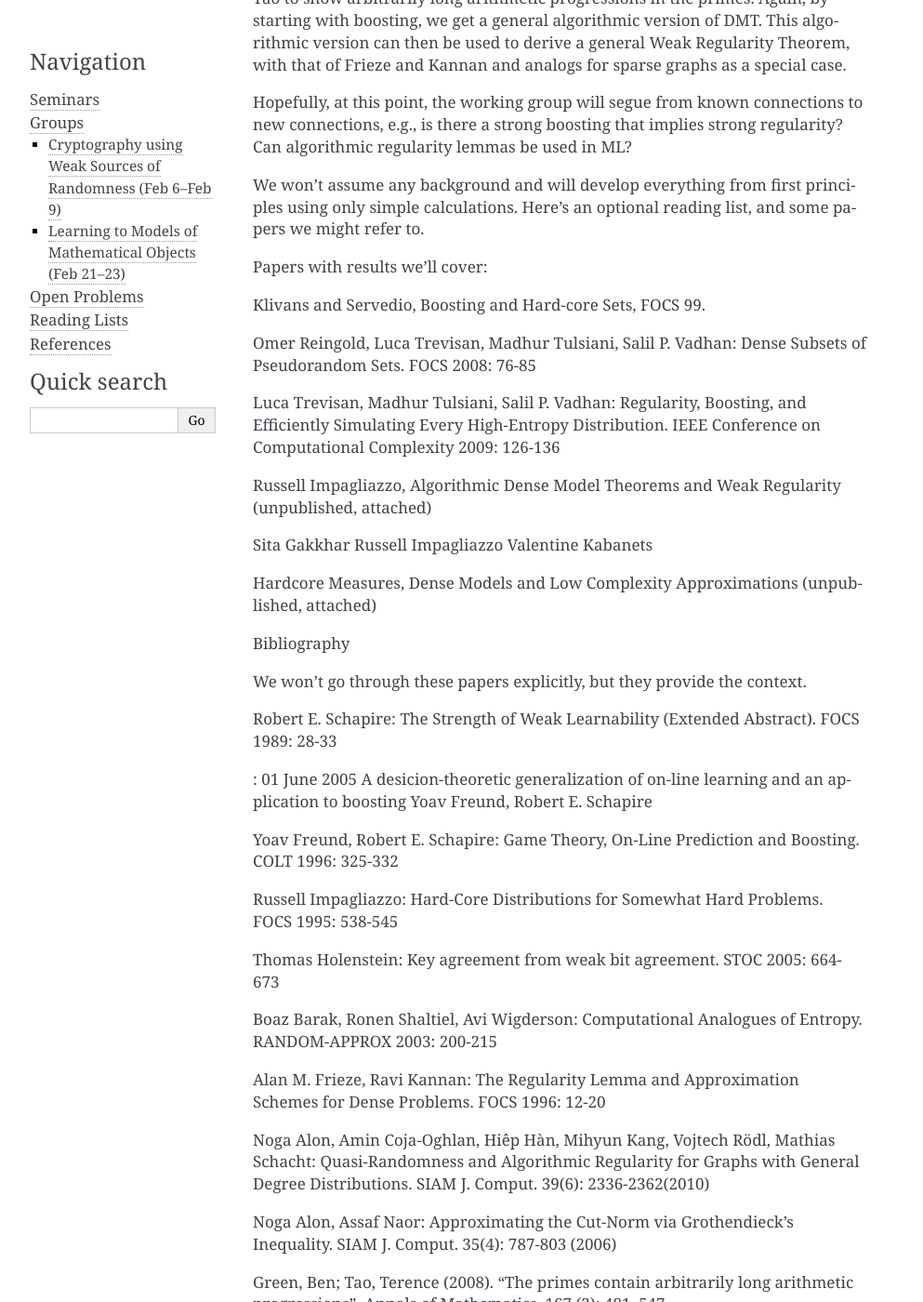
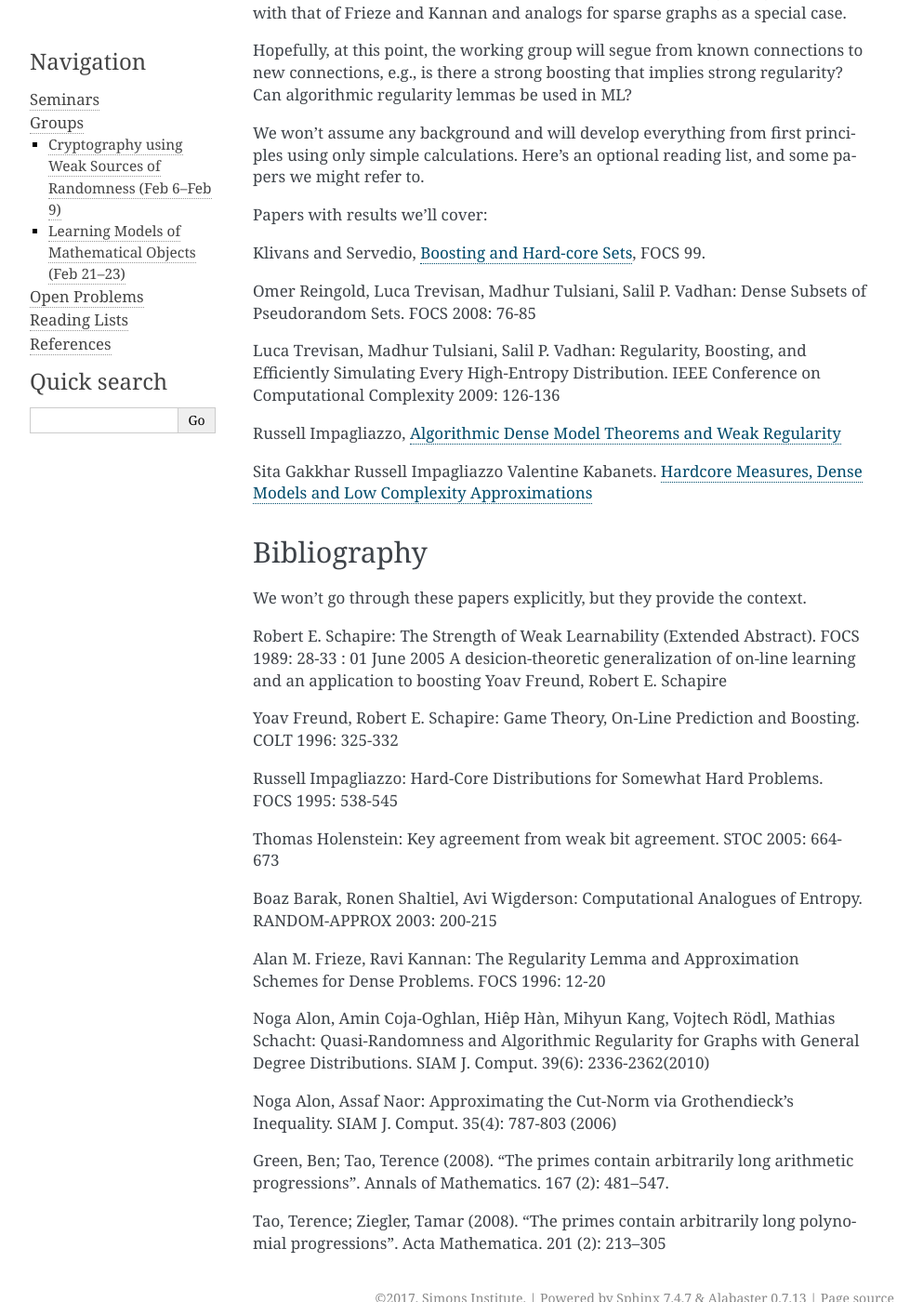
Before and after one commit to simons-institute/pseudorandomness, a Sphinx documentation site: the page built from source/groups/modelstructure.rst, in a window 1280 px wide and 1400 px high, scrolled down 1075 px. Shown: the whole window at 93% size, without its empty margins (148-1141 px from the left). Built offline with Sphinx 7.4.7, drawn with Linux system fonts in a browser that asks for light colours; some of the changed text lies outside the part shown.

Commit message:
Add pdfs for Russell's working group

```diff
--- a/source/groups/index.rst
+++ b/source/groups/index.rst
@@ -5,7 +5,7 @@ We decided to try to have several short-term reading groups, rather than a few s
 These will typically fall on Tuesdays and Thursdays 2--3:30 p.m.
 
 .. toctree::
-   :maxdepth: 2
+   :maxdepth: 1
 
    cryptography
    modelstructure
--- a/source/groups/modelstructure.rst
+++ b/source/groups/modelstructure.rst
@@ -1,9 +1,8 @@
-Learning to Models of Mathematical Objects (Feb 21--23)
-=======================================================
+Learning Models of Mathematical Objects (Feb 21--23)
+====================================================
 
 - Tuesday (Feb 21), 2--3:30 p.m.
 - Thursday (Feb 23), 2--3:30 p.m.
-
 
 A theme that cuts across many domains of computer science and mathematics is to
 find simple representations of complex mathematical objects such as graphs,
@@ -56,7 +55,7 @@ and some papers we might refer to.
 
 Papers with results we'll cover:
 
-Klivans and Servedio, Boosting and Hard-core Sets, FOCS 99.
+Klivans and Servedio, `Boosting and Hard-core Sets <http://simons-institute.github.io/pseudorandomness/pdfs/KSboost.pdf>`__, FOCS 99.
 
 Omer Reingold, Luca Trevisan, Madhur Tulsiani, Salil P. Vadhan:
 Dense Subsets of Pseudorandom Sets. FOCS 2008: 76-85
@@ -64,24 +63,21 @@ Dense Subsets of Pseudorandom Sets. FOCS 2008: 76-85
 Luca Trevisan, Madhur Tulsiani, Salil P. Vadhan:
 Regularity, Boosting, and Efficiently Simulating Every High-Entropy Distribution. IEEE Conference on Computational Complexity 2009: 126-136
 
-Russell Impagliazzo, Algorithmic Dense Model Theorems and Weak Regularity (unpublished, attached)
+Russell Impagliazzo, `Algorithmic Dense Model Theorems and Weak Regularity <http://simons-institute.github.io/pseudorandomness/pdfs/nov09.pdf>`__
 
-
-Sita Gakkhar Russell Impagliazzo Valentine Kabanets
-
-Hardcore Measures, Dense Models and Low Complexity Approximations (unpublished, attached)
+Sita Gakkhar Russell Impagliazzo Valentine Kabanets.
+`Hardcore Measures, Dense Models and Low Complexity Approximations <http://simons-institute.github.io/pseudorandomness/pdfs/GIK.pdf>`__
 
 
 Bibliography
+------------
 
 We won't go through these papers explicitly, but they provide the context.
 
 
 
 Robert E. Schapire:
-The Strength of Weak Learnability (Extended Abstract). FOCS 1989: 28-33
-
-: 01 June 2005
+The Strength of Weak Learnability (Extended Abstract). FOCS 1989: 28-33 : 01 June 2005
 A desicion-theoretic generalization of on-line learning and an application to boosting
 Yoav Freund, Robert E. Schapire
 
```
Also changed, not shown: 4 other files.
